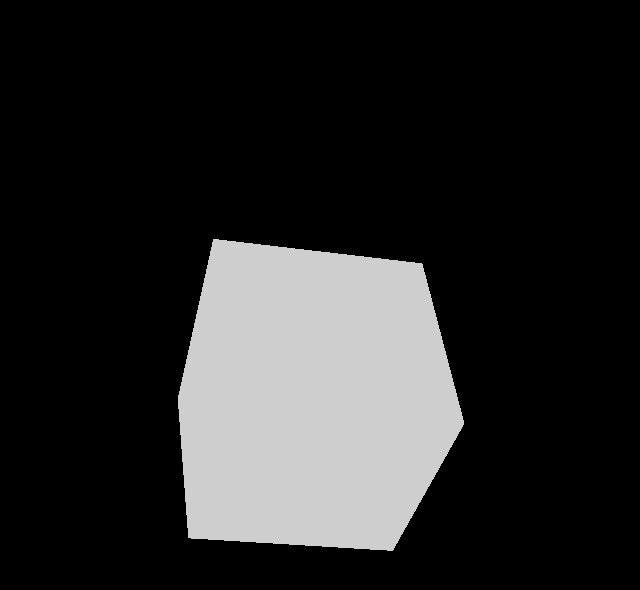
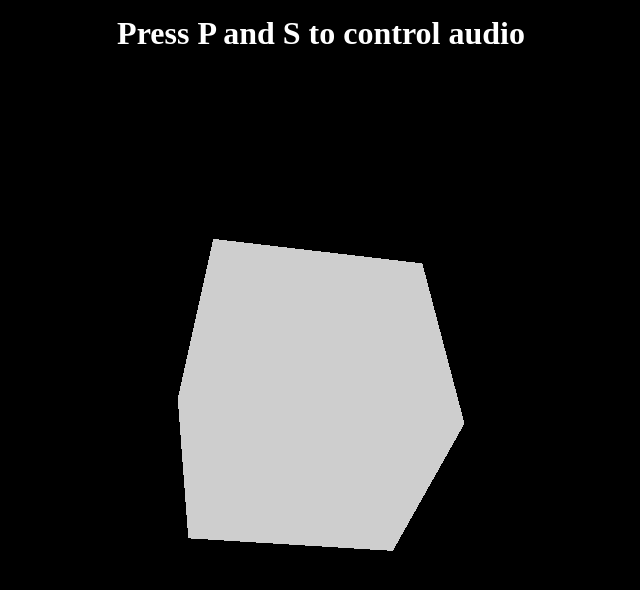
Before and after one commit to erihedDev/three.js, a plain HTML site: page root/index.html in a window 1280 px wide. Shown: the whole page, without its empty margins (334-974 px from the left). Drawn offline with nearby package versions, Linux system fonts and the light colour scheme.

Commit message:
fixed audio controls display

```diff
--- a/root/index.html
+++ b/root/index.html
@@ -9,6 +9,7 @@
     <title>Document</title>
 </head>
 <body>
+    <h1 class="title">Press P and S to control audio</h1>
     <audio id="vid" style="display: none" controls autoplay>
         <source src="ratspin.mp4" type="audio/mp4">
     </audio>
--- a/root/settings.css
+++ b/root/settings.css
@@ -1,3 +1,11 @@
 * {
     margin: 0;
 }
+
+.title {
+    position: fixed;
+    color: white;
+    margin: 15px;
+    text-align: center;
+    width: 100%;
+}
```
